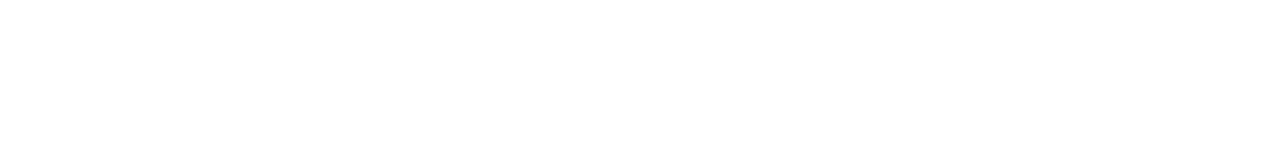
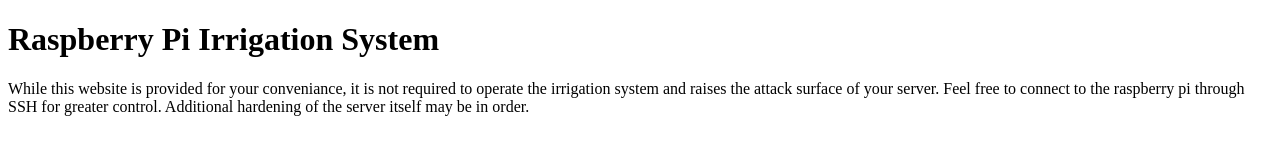
Before and after one commit to spookymushroom/raspirrigation-site, a plain HTML site: page www/index.html in a window 1280 px wide. Drawn offline with Linux system fonts and the light colour scheme.

Commit message:
added disclaimer

```diff
--- a/www/index.html
+++ b/www/index.html
@@ -2,9 +2,12 @@
 <html>
 <meta charset="UTF-8">
 <title>Raspberry Pi Irrigation Portal</title>
+<link rel="stylesheet" type="text/css" href="style.css">
 </head>
 
 <body>
+<h1>Raspberry Pi Irrigation System</h1>
+<p>While this website is provided for your conveniance, it is not required to operate the irrigation system and raises the attack surface of your server. Feel free to connect to the raspberry pi through SSH for greater control. Additional hardening of the server itself may be in order.</p>
 </body>
 
 </html>
```
